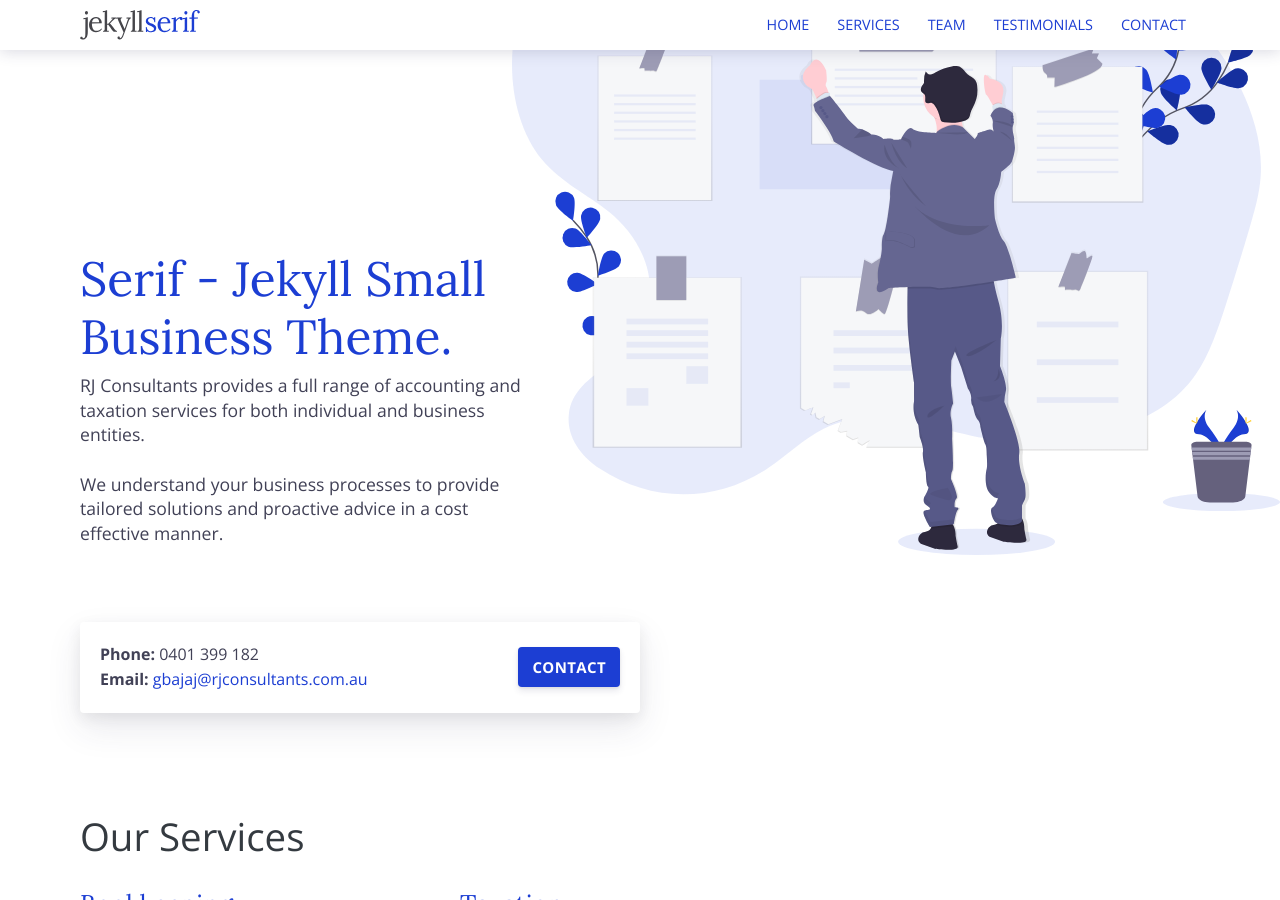
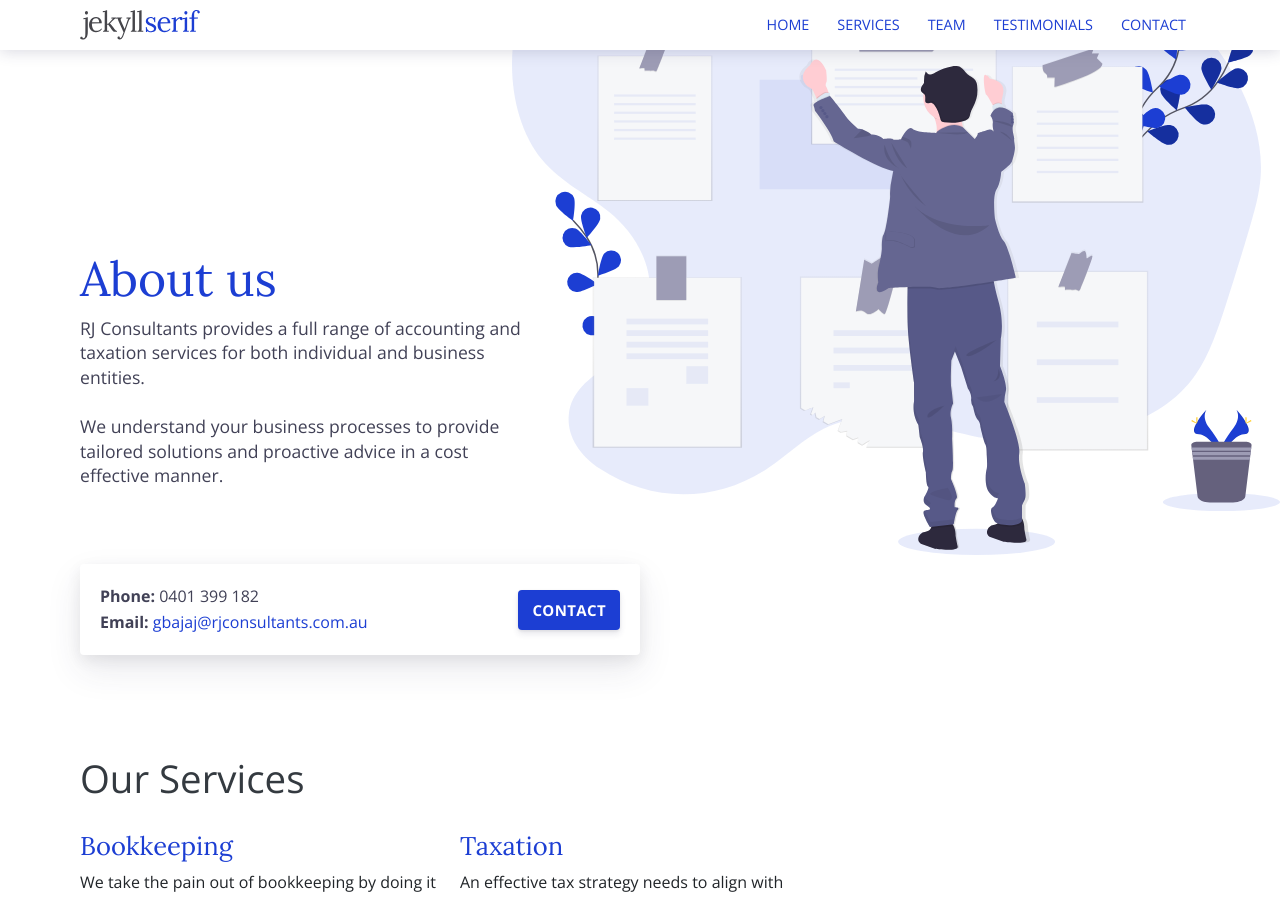
Before and after one commit to rjtax/rjtaxwebsite, a Jekyll site: the page built from index.html, in a window 1280 px wide and 900 px high. Built offline with Jekyll 4.4.1, drawn with Linux system fonts in a browser that asks for light colours.

Commit message:
change the about us word

```diff
--- a/index.html
+++ b/index.html
@@ -6,7 +6,7 @@ bodyClass: page-home
 
 <div class="intro pb-4">
   <div class="container">
-    <h1>Serif - Jekyll Small Business Theme.</h1>
+    <h1>About us</h1>
     <!-- <p>Our business helps hundreds of customers with their accounting and taxation needs each year.</p> -->
     <p>RJ Consultants provides a full range of accounting and taxation services for both individual and business entities.
       <br/><br/>
```
